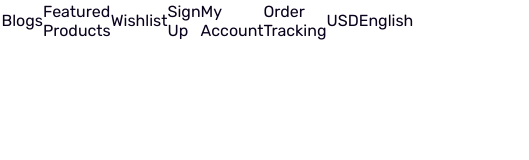
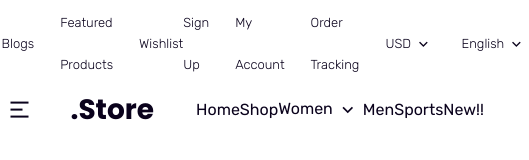
Before and after one commit to naiemislam110133/ecommers-website1, a plain HTML site: page index.html in a window 390 px wide. Shown: the whole page, 529 px wide, since content can reach past the window. Drawn offline with nearby package versions, Linux system fonts and the light colour scheme.

Commit message:
header nav left side design

```diff
--- a/index.html
+++ b/index.html
@@ -1,11 +1,16 @@
 <!DOCTYPE html>
 <html lang="en">
+
 <head>
     <meta charset="UTF-8">
     <meta name="viewport" content="width=device-width, initial-scale=1.0">
     <title>Ecommers website </title>
+    <!-- connect css file with html file -->
     <link rel="stylesheet" href="styles.css">
+    <!-- Remix icon link attacted in html -->
+    <link href="https://cdn.jsdelivr.net/npm/remixicon@3.5.0/fonts/remixicon.css" rel="stylesheet">
 </head>
+
 <body>
     <div id="page" class="site">
         <!-- Header start -->
@@ -21,16 +26,57 @@
                             </ul>
                         </div>
                         <div class="right">
-                            <ul class="flexitem">
-                                <li class="main-links">
-                                    <li><a href="">Sign Up</a></li>
-                                    <li><a href="">My Account</a></li>
-                                    <li><a href="">Order Tracking</a></li>
-                                    <li><a href="">USD</a></li>
-                                    <li><a href="">English</a></li>
+                            <ul class="flexitem main-links">
+                                <li><a href="">Sign Up</a></li>
+                                <li><a href="">My Account</a></li>
+                                <li><a href="">Order Tracking</a></li>
+                                <li><a href="">USD <span class="icon-small"><i
+                                                class="ri-arrow-down-s-line"></i></span></a>
+                                    <ul>
+                                        <li class="current"><a href="">USD</a></li>
+                                        <li><a href="">EURO</a></li>
+                                        <li><a href="">GBP</a></li>
+                                        <li><a href="">IDR</a></li>
+                                    </ul>
+                                </li>
+                                <li><a href="">English <span class="icon-small"><i
+                                                class="ri-arrow-down-s-line"></i></span></a>
+                                    <ul>
+                                        <li class="current"><a href="">English</a></li>
+                                        <li><a href="">Germany</a></li>
+                                        <li><a href="">Spanish</a></li>
+                                        <li><a href="">Bahasa</a></li>
+                                    </ul>
                                 </li>
                             </ul>
                         </div>
+                    </div>
+                </div>
+            </div>
+            <div class="header-nav">
+                <div class="container">
+                    <div class="wrapper flexitem">
+                        <a href="" class="trigger desktop-hide">
+                            <span class="i ri-menu"><i class="ri-menu-2-line"></i></span>
+                        </a>
+                        <div class="left flexitem">
+                            <div class="logo">
+                                <a href=""><span class="circle">.Store</span></a>
+                            </div>
+                            <nav class="mobile-hide">
+                                <ul class="flexitem second-links">
+                                    <li><a href="">Home</a></li>
+                                    <li><a href="">Shop</a></li>
+                                    <li><a href="">Women<span class="icon-small"><i
+                                                    class="ri-arrow-down-s-line"></i></span></a></li>
+                                    <li><a href="">Men</a></li>
+                                    <li><a href="">Sports
+                                            <div class="fly-item"><span>New!!</span></div>
+                                        </a></li>
+                                </ul>
+                            </nav>
+                        </div>
+                        <div class="right"></div>
                     </div>
                 </div>
             </div>
@@ -50,4 +96,5 @@
     </div>
     <script src="script.js"></script>
 </body>
+
 </html>
--- a/styles.css
+++ b/styles.css
@@ -147,10 +147,101 @@ h4{
     gap: 1em;
 }
 
+.main-links a:hover{
+    color: var(--secondary-color);
+}
+
+.second-links a:hover{
+    color: var(--light-text-color);
+}
+.icon-small, .icon-large{
+    display: flex;
+    align-items: center;
+    padding: 0 0.25em;
+    font-weight: normal;
+}
+
+.icon-small{
+    font-size: 1.25em;
+    margin: auto;
+}
+
+.icon-large{
+    font-size: 1.75em;
+    padding: 0 0.75em 0 0;
+}
+
+
+/* ================
+        HEADER
+   ================*/
+
+
+   header li > a{
+    display: flex;
+    position: relative;
+    line-height: inherit;
+    transition: var(--trans-color);
+   }
 
 
 
+   /* =========== HEADR==========
+            a. Header Top
+    ==========================*/
 
+    .header-top .wrapper{
+        font-size: var(--font-small);
+        font-weight: var(--fw3);
+        justify-content: space-between;
+        line-height: 42px;
+    }
+
+    .header-top .wrapper ul{
+        gap: 2em;
+    }
+
+    .header-top li {
+        position: relative;
+    }
+    .header-top li:hover ul{
+        display: block;
+    }
+
+    .header-top ul ul {
+        position: absolute;
+        left: -1em;
+        line-height: 2em;
+        background-color: var(--white-color);
+        border: 1px solid var(--border-color);
+        z-index: 1;
+        display: none;
+    }
+
+    .header-top .right ul ul li a{
+        padding: 0.25em 1em;
+    }
+    .header-top .right ul ul li.current a{
+        background-color: var(--border-color);
+    }
+
+    /* --------------Header Nav Style------------ */
+
+    .trigger{
+        display: flex;
+        font-size: 1.5em;
+        padding: 0.25em;
+        margin-right: 0.5em;
+    }
+    .logo a{
+        font-family: 'poppins';
+        font-size: 1.75em;
+        font-weight: var(--fw8);
+        position: relative;
+        display: flex;
+        padding-left: 0.75em;
+        margin-right: 1.5em;
+    }
 
 
 
@@ -175,4 +266,7 @@ h4{
     .container{
         padding: 0 2em;
     }
+    .desktop-hide{
+        display: none;
+    }
 }
```
